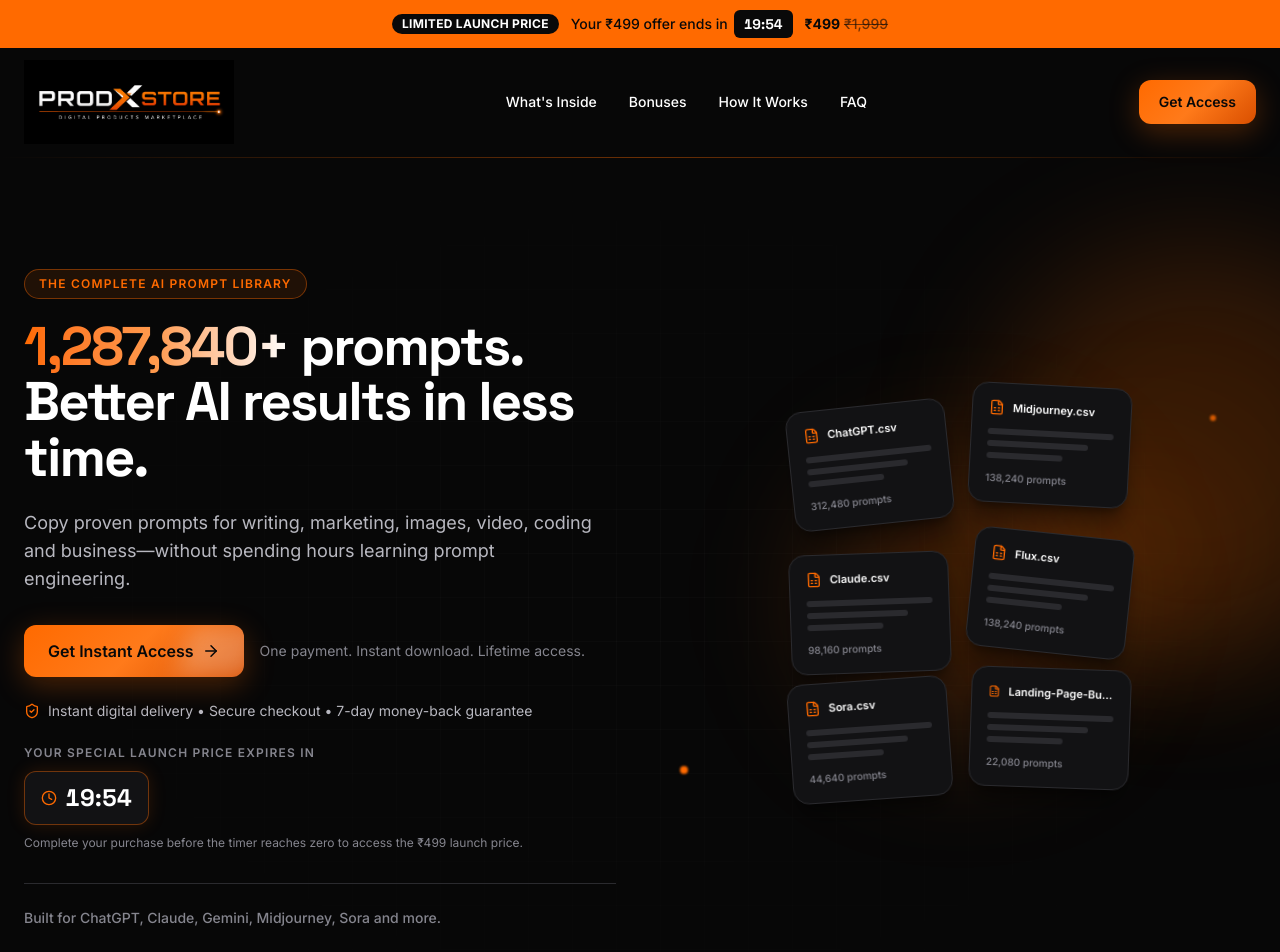
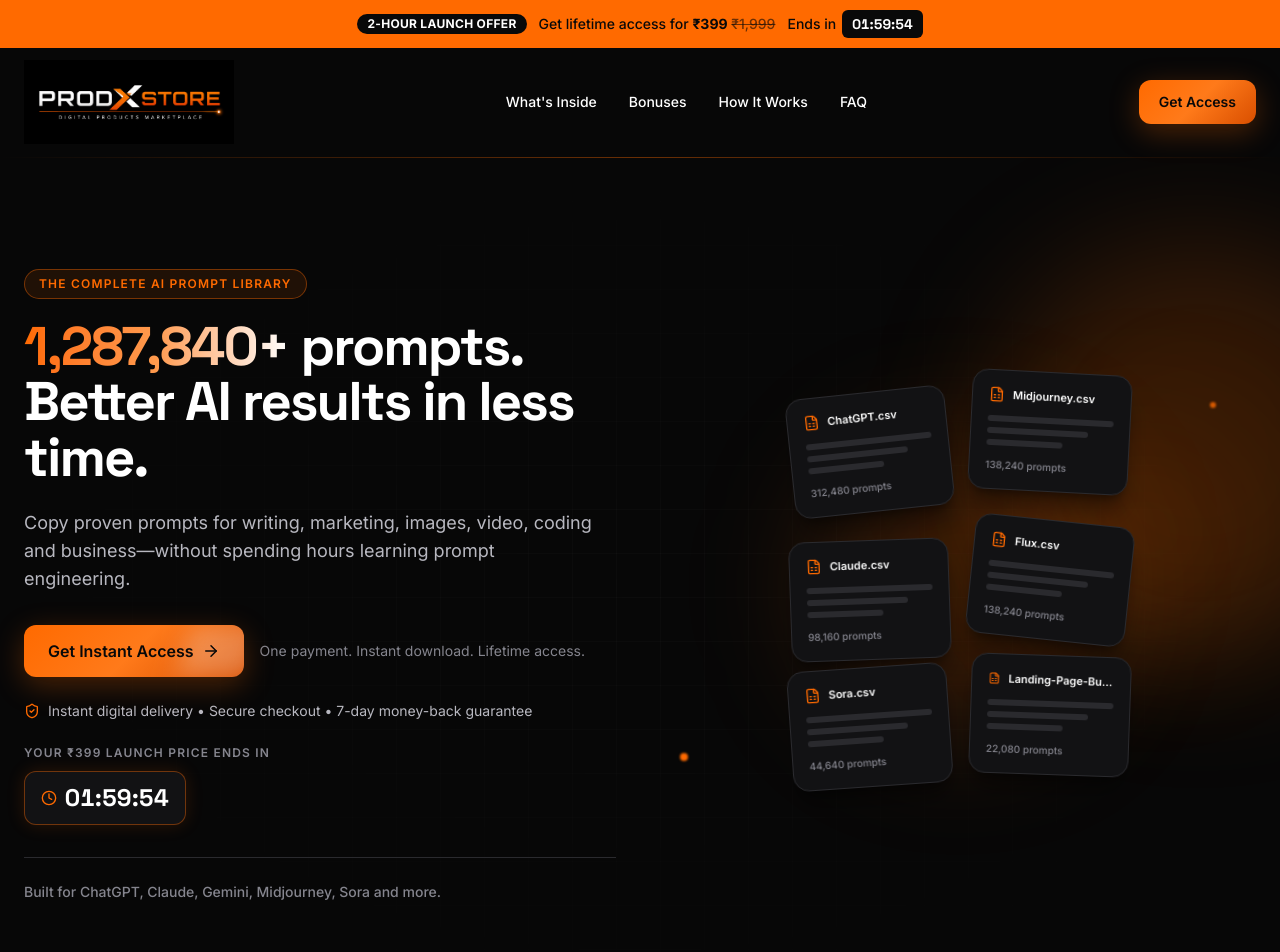
Before and after one commit to Prasannakumar14352/Mega-Prompts-Pack, a React (Vite) app: page / in a window 1280 px wide. Shown: the top 952 px of the page. Built offline with nearby package versions, Linux system fonts and the light colour scheme.

Commit message:
page updated

```diff
--- a/src/components/AnnouncementBar.tsx
+++ b/src/components/AnnouncementBar.tsx
@@ -8,23 +8,31 @@
   return (
     <div className="bg-[#FF6A00] text-[#090909] text-xs sm:text-sm">
       <div className="mx-auto flex max-w-[1280px] flex-col items-center gap-1.5 px-4 py-2.5 text-center sm:flex-row sm:flex-wrap sm:justify-center sm:gap-x-3 sm:gap-y-1">
-        <span className="inline-flex items-center rounded-full bg-[#090909] px-2.5 py-0.5 text-[10px] sm:text-xs font-bold uppercase tracking-wide text-white">
-          Limited launch price
-        </span>
-
         {isExpired ? (
-          <span className="font-medium">Your launch offer has ended</span>
+          <>
+            <span className="inline-flex items-center rounded-full bg-[#090909] px-2.5 py-0.5 text-[10px] sm:text-xs font-bold uppercase tracking-wide text-white">
+              Launch offer ended
+            </span>
+            <span className="font-medium">
+              The Mega AI Prompt Vault is still available for {PREVIOUS_PRICE}
+            </span>
+          </>
         ) : (
-          <span className="flex flex-wrap items-center justify-center gap-x-1.5 gap-y-1 font-medium">
-            <span>Your {LAUNCH_PRICE} offer ends in</span>
-            <OfferCountdown variant="inline" />
-          </span>
+          <>
+            <span className="inline-flex items-center rounded-full bg-[#090909] px-2.5 py-0.5 text-[10px] sm:text-xs font-bold uppercase tracking-wide text-white">
+              2-Hour Launch Offer
+            </span>
+            <span className="font-medium">
+              Get lifetime access for{" "}
+              <span className="font-bold">{LAUNCH_PRICE}</span>{" "}
+              <span className="text-[#090909]/60 line-through">{PREVIOUS_PRICE}</span>
+            </span>
+            <span className="flex flex-wrap items-center justify-center gap-x-1.5 gap-y-1 font-medium">
+              <span>Ends in</span>
+              <OfferCountdown variant="inline" />
+            </span>
+          </>
         )}
-
-        <span className="font-medium">
-          <span className="font-bold">{LAUNCH_PRICE}</span>{" "}
-          <span className="text-[#090909]/60 line-through">{PREVIOUS_PRICE}</span>
-        </span>
       </div>
     </div>
   );
--- a/src/components/FinalCTA.tsx
+++ b/src/components/FinalCTA.tsx
@@ -3,10 +3,9 @@
 import Button from "./ui/Button";
 import Logo from "./Logo";
 import { GridOverlay, OrangeGlow } from "./ui/Decor";
-import OfferCountdown from "./OfferCountdown";
 import { useOfferCountdown } from "../hooks/useOfferCountdown";
 import { scrollToId } from "../utils/scroll";
-import { LAUNCH_PRICE, PROMPT_COUNT } from "../config";
+import { LAUNCH_PRICE, PROMPT_COUNT, REGULAR_PRICE } from "../config";
 
 export default function FinalCTA() {
   const { isExpired } = useOfferCountdown();
@@ -31,21 +30,20 @@
             Get {PROMPT_COUNT} organized AI prompts, five premium bonus collections, lifetime
             access and free monthly updates.
           </p>
-          <div className="mt-6 flex flex-wrap items-center justify-center gap-2 text-xl font-semibold text-white">
+
+          <p className="mt-6 text-xl font-semibold text-white">
             {isExpired ? (
-              <span>The limited launch period has ended.</span>
+              <>Get complete lifetime access for {REGULAR_PRICE}.</>
             ) : (
               <>
-                <span>
-                  Your <span className="text-[#FF6A00]">{LAUNCH_PRICE}</span> launch price ends in
-                </span>
-                <OfferCountdown variant="inline" />
+                Get lifetime access for <span className="text-[#FF6A00]">{LAUNCH_PRICE}</span>{" "}
+                before your offer ends.
               </>
             )}
-          </div>
+          </p>
 
           <Button onClick={() => scrollToId("pricing")} fullWidthOnMobile className="mt-7">
-            Get Instant Access
+            {isExpired ? "View Regular Access" : "View Launch Offer"}
             <ArrowRight size={18} aria-hidden="true" />
           </Button>
 
--- a/src/components/Hero.tsx
+++ b/src/components/Hero.tsx
@@ -1,5 +1,5 @@
 import { ArrowRight, FileSpreadsheet, ShieldCheck } from "lucide-react";
-import { LAUNCH_PRICE, PROMPT_COUNT } from "../config";
+import { LAUNCH_PRICE, PREVIOUS_PRICE, PROMPT_COUNT } from "../config";
 import { scrollToId } from "../utils/scroll";
 import Badge from "./ui/Badge";
 import Button from "./ui/Button";
@@ -63,24 +63,17 @@
           </div>
 
           <div className="mt-6">
-            {!isExpired && (
-              <p className="mb-2.5 text-xs font-semibold uppercase tracking-widest text-[#85858E]">
-                Your special launch price expires in
+            {isExpired ? (
+              <p className="text-sm font-semibold text-[#B8B8C0]">
+                The launch offer has ended. Get lifetime access for {PREVIOUS_PRICE}.
               </p>
-            )}
-            <OfferCountdown
-              showIcon
-              expiredFallback={
-                <p className="text-sm font-semibold text-[#B8B8C0]">
-                  Your launch offer has ended.
+            ) : (
+              <>
+                <p className="mb-2.5 text-xs font-semibold uppercase tracking-widest text-[#85858E]">
+                  Your {LAUNCH_PRICE} launch price ends in
                 </p>
-              }
-            />
-            {!isExpired && (
-              <p className="mt-2.5 text-xs text-[#85858E]">
-                Complete your purchase before the timer reaches zero to access the {LAUNCH_PRICE}{" "}
-                launch price.
-              </p>
+                <OfferCountdown showIcon />
+              </>
             )}
           </div>
 
--- a/src/components/OfferCountdown.tsx
+++ b/src/components/OfferCountdown.tsx
@@ -1,4 +1,3 @@
-import { useMemo } from "react";
 import type { ReactNode } from "react";
 import { Clock } from "lucide-react";
 import { useOfferCountdown } from "../hooks/useOfferCountdown";
@@ -9,8 +8,12 @@
   variant?: Variant;
   className?: string;
   showIcon?: boolean;
-  /** Rendered once this visitor's 20-minute offer has expired. */
+  /** Rendered once this visitor's launch offer has expired. */
   expiredFallback?: ReactNode;
+}
+
+function unit(value: number, singular: string): string {
+  return `${value} ${singular}${value === 1 ? "" : "s"}`;
 }
 
 export default function OfferCountdown({
@@ -19,19 +22,11 @@
   showIcon = false,
   expiredFallback,
 }: OfferCountdownProps) {
-  const { minutes, seconds, isExpired, formattedTime } = useOfferCountdown();
-
-  // Recomputed on every tick, but the string only actually changes once a
-  // minute (seconds are omitted) so screen readers aren't interrupted every second.
-  const srSummary = useMemo(() => {
-    if (isExpired) return "Your launch offer has ended.";
-    return `${minutes} minute${minutes === 1 ? "" : "s"} and ${seconds} second${
-      seconds === 1 ? "" : "s"
-    } remaining in your launch offer.`;
-    // eslint-disable-next-line react-hooks/exhaustive-deps
-  }, [minutes, isExpired]);
+  const { hours, minutes, seconds, isExpired, formattedTime } = useOfferCountdown();
 
   if (isExpired) {
+    // The transition to expired is the only moment worth announcing —
+    // aria-live is intentionally not used on the ticking countdown below.
     return (
       <div className={className} role="status" aria-live="polite">
         {expiredFallback ?? (
@@ -41,18 +36,29 @@
     );
   }
 
+  const accessibleLabel = `${unit(hours, "hour")}, ${unit(minutes, "minute")} and ${unit(
+    seconds,
+    "second"
+  )} remaining in your launch offer.`;
+
   return (
-    <div className={`inline-flex items-center ${className}`}>
-      <span className="sr-only" aria-live="polite" aria-atomic="true">
-        {srSummary}
-      </span>
-      <div aria-hidden="true">
+    <div
+      className={`inline-flex items-center ${className}`}
+      role="timer"
+      aria-label={accessibleLabel}
+    >
       {variant === "inline" ? (
-          <span className="inline-flex items-center gap-1.5 rounded-md bg-[#090909] px-2.5 py-1 font-heading text-sm font-bold tabular-nums text-white">
+        <span
+          aria-hidden="true"
+          className="inline-flex items-center gap-1.5 rounded-md bg-[#090909] px-2.5 py-1 font-heading text-sm font-bold tabular-nums text-white"
+        >
           {formattedTime}
         </span>
       ) : (
-          <div className="inline-flex items-center gap-2 rounded-xl border border-[#FF6A00]/40 bg-[#121214] px-4 py-2.5 shadow-[0_0_18px_rgba(255,106,0,0.15)]">
+        <div
+          aria-hidden="true"
+          className="inline-flex items-center gap-2 rounded-xl border border-[#FF6A00]/40 bg-[#121214] px-4 py-2.5 shadow-[0_0_18px_rgba(255,106,0,0.15)]"
+        >
           {showIcon && <Clock size={16} className="text-[#FF6A00]" aria-hidden="true" />}
           <span className="font-heading tabular-nums text-xl sm:text-2xl font-bold text-white">
             {formattedTime}
@@ -60,6 +66,5 @@
         </div>
       )}
     </div>
-    </div>
   );
 }
--- a/src/components/Pricing.tsx
+++ b/src/components/Pricing.tsx
@@ -6,13 +6,14 @@
 import { OrangeGlow } from "./ui/Decor";
 import { useOfferCountdown } from "../hooks/useOfferCountdown";
 import {
-  EXPIRED_PRICE,
   LAUNCH_BUY_LINK,
   LAUNCH_PRICE,
   PROMPT_COUNT,
   REGULAR_BUY_LINK,
+  REGULAR_PRICE,
+  SUPPORT_EMAIL,
   TOTAL_VALUE,
-  isBuyLinkConfigured,
+  isValidCheckoutLink,
 } from "../config";
 
 const VALUE_ITEMS = [
@@ -35,22 +36,13 @@
 export default function Pricing() {
   const { isExpired } = useOfferCountdown();
 
-  const displayedPrice = isExpired ? EXPIRED_PRICE : LAUNCH_PRICE;
+  const activePrice = isExpired ? REGULAR_PRICE : LAUNCH_PRICE;
   const activeBuyLink = isExpired ? REGULAR_BUY_LINK : LAUNCH_BUY_LINK;
-  const regularLinkReady = isBuyLinkConfigured(REGULAR_BUY_LINK);
-  const purchaseBlocked = isExpired && !regularLinkReady;
-  const buttonLabel = isExpired ? `Get Access for ${EXPIRED_PRICE}` : "Get Instant Access";
+  const activeButtonText = isExpired ? `Get Access for ${REGULAR_PRICE}` : `Get Instant Access for ${LAUNCH_PRICE}`;
+  const linkReady = isValidCheckoutLink(activeBuyLink);
 
   const handlePurchase = () => {
-    if (purchaseBlocked) return;
-
-    if (!isBuyLinkConfigured(activeBuyLink)) {
-      // eslint-disable-next-line no-console
-      console.warn(
-        "PRODXSTORE: The active Razorpay link is still a placeholder. Update LAUNCH_BUY_LINK / REGULAR_BUY_LINK in src/config.ts with your live checkout URLs before publishing."
-      );
-      return;
-    }
+    if (!linkReady) return;
     window.location.href = activeBuyLink;
   };
 
@@ -62,7 +54,7 @@
         <Reveal className="mx-auto max-w-xl rounded-3xl bg-[linear-gradient(135deg,#FF6A00_0%,#FF7A1A_50%,#D94F00_100%)] p-[1.5px] shadow-[0_30px_90px_rgba(255,106,0,0.22)]">
           <div className="rounded-3xl bg-[#070707] p-6 sm:p-10">
             <div className="flex justify-center">
-              <Badge>Limited Launch Offer</Badge>
+              <Badge>{isExpired ? "Regular Access" : "2-Hour Launch Offer"}</Badge>
             </div>
 
             <h2 className="mt-5 text-center font-heading text-2xl sm:text-3xl font-bold text-white">
@@ -91,57 +83,68 @@
                 {isExpired ? "Regular price" : "Launch price"}
               </p>
               <p className="mt-1 font-heading text-6xl font-extrabold text-[#FF6A00]">
-                {displayedPrice}
+                {activePrice}
               </p>
               <p className="mt-2 text-sm text-[#B8B8C0]">One-time payment. No subscription.</p>
             </div>
 
             <div className="mt-8 text-center">
-              {!isExpired && (
-                <p className="mb-3 text-xs font-semibold uppercase tracking-widest text-[#85858E]">
-                  Your {LAUNCH_PRICE} launch offer expires in
-                </p>
+              {isExpired ? (
+                <>
+                  <p className="text-sm font-semibold text-[#B8B8C0]">
+                    Your 2-hour launch offer has ended.
+                  </p>
+                  <p className="mt-2 text-xs text-[#85858E]">
+                    You can still purchase the complete Mega AI Prompt Vault with lifetime access.
+                  </p>
+                </>
+              ) : (
+                <>
+                  <p className="mb-3 text-xs font-semibold uppercase tracking-widest text-[#85858E]">
+                    Your {LAUNCH_PRICE} launch offer ends in
+                  </p>
+                  <OfferCountdown className="justify-center" />
+                  <p className="mt-3 text-xs text-[#85858E]">
+                    Complete your purchase before the countdown reaches zero to lock in the launch
+                    price.
+                  </p>
+                </>
               )}
-              <OfferCountdown
-                className="justify-center"
-                expiredFallback={
-                  <p className="text-sm font-semibold text-[#B8B8C0]">
-                    Your 20-minute launch offer has ended.
-                  </p>
-                }
-              />
             </div>
 
-            {purchaseBlocked ? (
+            {linkReady ? (
+              <Button
+                onClick={handlePurchase}
+                aria-label={`${activeButtonText} — proceed to secure checkout`}
+                className="mt-6 w-full"
+              >
+                {activeButtonText}
+                <ArrowRight size={18} aria-hidden="true" />
+              </Button>
+            ) : (
               <>
                 <Button disabled aria-disabled="true" className="mt-6 w-full">
-                  {buttonLabel}
+                  {activeButtonText}
                 </Button>
                 <p className="mt-3 text-center text-xs text-[#F59E0B]">
-                  Regular-price checkout is being updated. Contact support for access.
+                  Regular-price checkout is temporarily unavailable.
+                </p>
+                <p className="mt-1 text-center text-xs text-[#85858E]">
+                  Email{" "}
+                  <a
+                    href={`mailto:${SUPPORT_EMAIL}`}
+                    className="font-medium text-[#FF6A00] hover:underline"
+                  >
+                    {SUPPORT_EMAIL}
+                  </a>{" "}
+                  for access.
                 </p>
               </>
-            ) : (
-              <Button
-                onClick={handlePurchase}
-                aria-label={`${buttonLabel} — proceed to secure checkout`}
-                className="mt-6 w-full"
-              >
-                {buttonLabel}
-                <ArrowRight size={18} aria-hidden="true" />
-              </Button>
             )}
 
             <p className="mt-3 text-center text-xs text-[#85858E]">
               Instant download • Secure payment • 7-day money-back guarantee
             </p>
-
-            {!isExpired && (
-              <p className="mt-4 text-center text-xs text-[#85858E]">
-                Your {LAUNCH_PRICE} price is a limited launch offer and may increase after your
-                20-minute session timer ends.
-              </p>
-            )}
 
             <div className="mt-6 flex flex-wrap justify-center gap-2">
               {INCLUDED_CHIPS.map((chip) => (
--- a/src/components/StickyMobileCTA.tsx
+++ b/src/components/StickyMobileCTA.tsx
@@ -2,7 +2,7 @@
 import { scrollToId } from "../utils/scroll";
 import Button from "./ui/Button";
 import { useOfferCountdown } from "../hooks/useOfferCountdown";
-import { EXPIRED_PRICE, LAUNCH_PRICE } from "../config";
+import { LAUNCH_PRICE, REGULAR_PRICE } from "../config";
 
 export default function StickyMobileCTA() {
   const [pricingVisible, setPricingVisible] = useState(false);
@@ -43,10 +43,10 @@
       <div className="flex items-center justify-between gap-3 px-4 py-3">
         <div className="min-w-0">
           <span className="block text-lg font-bold text-[#FF6A00]">
-            {isExpired ? EXPIRED_PRICE : LAUNCH_PRICE}
+            {isExpired ? REGULAR_PRICE : LAUNCH_PRICE}
           </span>
           <span className="block truncate text-[11px] font-medium text-[#85858E]">
-            {isExpired ? "Offer ended" : `${formattedTime} remaining`}
+            {isExpired ? "Regular access" : `${formattedTime} remaining`}
           </span>
         </div>
         <Button
--- a/src/config.ts
+++ b/src/config.ts
@@ -6,12 +6,10 @@
 // Replace this value with the live Razorpay Payment Page, Gumroad or checkout URL before publishing.
 export const BUY_LINK: string = "https://rzp.io/rzp/Kx9tgGJ";
 
-export const LAUNCH_PRICE = "₹499";
+export const LAUNCH_PRICE = "₹399";
 export const PREVIOUS_PRICE = "₹1,999";
-// Regular (pre-launch) price — same value as PREVIOUS_PRICE, kept as one source of truth.
+// Regular (post-launch) price — same value as PREVIOUS_PRICE, kept as one source of truth.
 export const REGULAR_PRICE = PREVIOUS_PRICE;
-// Price shown once a visitor's 20-minute session offer has expired — same value as PREVIOUS_PRICE.
-export const EXPIRED_PRICE = PREVIOUS_PRICE;
 export const TOTAL_VALUE = "₹4,499";
 export const SUPPORT_EMAIL = "Prodxstoresupport@gmail.com";
 export const PRODUCT_NAME = "The Mega AI Prompt Vault";
@@ -21,16 +19,16 @@
 // ------------------------------------------------------------
 // Visitor-session launch-offer timer
 // ------------------------------------------------------------
-// Each visitor gets their own 20-minute countdown starting the first time they
+// Each visitor gets their own 2-hour countdown starting the first time they
 // open this website in their browser. It is stored in localStorage so it
 // survives refreshes and reopened tabs, but it is specific to that visitor —
 // it is not a single global deadline shared by every visitor.
-export const OFFER_DURATION_MINUTES = 20;
-export const OFFER_STORAGE_KEY = "prodxstore_offer_expiry";
+export const OFFER_DURATION_MS = 2 * 60 * 60 * 1000;
+export const OFFER_STORAGE_KEY = "prodxstore_launch_offer_expiry";
 
-// The launch and regular Razorpay links must be configured with matching payment amounts before publishing.
+// Each Razorpay link must be configured with the same amount displayed on the landing page.
 export const LAUNCH_BUY_LINK: string = BUY_LINK;
-export const REGULAR_BUY_LINK: string = "YOUR_RAZORPAY_₹1999_LINK";
+export const REGULAR_BUY_LINK: string = "PASTE_YOUR_1999_RAZORPAY_PAYMENT_LINK_HERE";
 
 // Replace # with published legal-policy URLs before running paid advertisements.
 export const TERMS_LINK = "#";
@@ -40,13 +38,15 @@
 
 export const BRAND_NAME = "PRODXSTORE";
 
-const UNCONFIGURED_LINK_VALUES = new Set([
-  "YOUR_RAZORPAY_OR_GUMROAD_LINK",
-  "CURRENT_RAZORPAY_₹399_LINK",
-  "YOUR_RAZORPAY_₹1999_LINK",
-  "",
-]);
+/** Rejects placeholder values and anything that isn't a real http(s) URL. */
+export function isValidCheckoutLink(link: string): boolean {
+  const value = link.trim();
 
-export function isBuyLinkConfigured(link: string = BUY_LINK): boolean {
-  return !UNCONFIGURED_LINK_VALUES.has(link.trim());
+  return (
+    value.length > 0 &&
+    value !== "#" &&
+    !value.includes("PASTE_YOUR") &&
+    !value.includes("YOUR_RAZORPAY") &&
+    /^https?:\/\//i.test(value)
+  );
 }
--- a/src/hooks/useOfferCountdown.ts
+++ b/src/hooks/useOfferCountdown.ts
@@ -1,7 +1,8 @@
 import { useEffect, useState } from "react";
-import { OFFER_DURATION_MINUTES, OFFER_STORAGE_KEY } from "../config";
+import { OFFER_DURATION_MS, OFFER_STORAGE_KEY } from "../config";
 
 export interface OfferCountdownState {
+  hours: number;
   minutes: number;
   seconds: number;
   totalMilliseconds: number;
@@ -9,16 +10,18 @@
   formattedTime: string;
 }
 
-const DURATION_MS = OFFER_DURATION_MINUTES * 60 * 1000;
+function pad(value: number): string {
+  return value.toString().padStart(2, "0");
+}
 
 /**
- * Reads this visitor's stored offer-expiry timestamp, or creates one (now + 20
- * minutes) on their first visit. Safe to call during SSR/before `window`
+ * Reads this visitor's stored offer-expiry timestamp, or creates one (now + 2
+ * hours) on their first visit. Safe to call during SSR/before `window`
  * exists — falls back to an in-memory expiry that isn't persisted.
  */
 function readOrCreateExpiry(): number {
   if (typeof window === "undefined") {
-    return Date.now() + DURATION_MS;
+    return Date.now() + OFFER_DURATION_MS;
   }
 
   try {
@@ -34,12 +37,12 @@
   } catch {
     // localStorage unavailable (private browsing, blocked storage, etc.) —
     // fall through and use an in-memory expiry for this render only.
-    return Date.now() + DURATION_MS;
+    return Date.now() + OFFER_DURATION_MS;
   }
 
   // No stored timestamp at all — this is a new visitor/browser, so start a
-  // fresh 20-minute offer.
-  const fresh = Date.now() + DURATION_MS;
+  // fresh 2-hour offer.
+  const fresh = Date.now() + OFFER_DURATION_MS;
   try {
     window.localStorage.setItem(OFFER_STORAGE_KEY, String(fresh));
   } catch {
@@ -50,20 +53,22 @@
 
 function computeState(expiryMs: number): OfferCountdownState {
   const totalMilliseconds = Math.max(0, expiryMs - Date.now());
-  const minutes = Math.floor(totalMilliseconds / 60000);
-  const seconds = Math.floor((totalMilliseconds % 60000) / 1000);
+  const hours = Math.floor(totalMilliseconds / 3_600_000);
+  const minutes = Math.floor((totalMilliseconds % 3_600_000) / 60_000);
+  const seconds = Math.floor((totalMilliseconds % 60_000) / 1_000);
 
   return {
+    hours,
     minutes,
     seconds,
     totalMilliseconds,
     isExpired: totalMilliseconds <= 0,
-    formattedTime: `${minutes}:${seconds.toString().padStart(2, "0")}`,
+    formattedTime: `${pad(hours)}:${pad(minutes)}:${pad(seconds)}`,
   };
 }
 
 /**
- * A 20-minute launch-offer countdown scoped to this visitor's browser. The
+ * A 2-hour launch-offer countdown scoped to this visitor's browser. The
  * expiry is created on first visit and persisted in localStorage, so
  * refreshing the page or reopening the tab continues the same countdown
  * instead of resetting it. Every component calling this hook reads the same
@@ -87,14 +92,14 @@
   return state;
 }
 
+// To test a new visitor session locally, remove the prodxstore_launch_offer_expiry localStorage entry.
 /**
  * Development-only helper: clears this visitor's stored offer expiry and
- * reloads the page so a fresh 20-minute countdown starts. Developers can also
- * clear it manually via devtools: localStorage.removeItem("prodxstore_offer_expiry").
- * Never wire this to a visible button or expose it to real visitors.
+ * reloads the page so a fresh 2-hour countdown starts. Never wire this to a
+ * visible button or expose it to real visitors.
  */
 export function resetOfferTimerForTesting(): void {
-  if (typeof window !== "undefined") {
+  if (typeof window !== "undefined" && import.meta.env.DEV) {
     window.localStorage.removeItem(OFFER_STORAGE_KEY);
     window.location.reload();
   }
--- a/src/main.tsx
+++ b/src/main.tsx
@@ -5,7 +5,7 @@
 import { resetOfferTimerForTesting } from './hooks/useOfferCountdown'
 
 // Dev-only: lets developers run `resetOfferTimer()` in the browser console to
-// clear this visitor's stored offer expiry and reload with a fresh 20-minute
+// clear this visitor's stored offer expiry and reload with a fresh 2-hour
 // timer. Never exposed in production and never wired to a visible button.
 if (import.meta.env.DEV) {
   (window as typeof window & { resetOfferTimer?: () => void }).resetOfferTimer =
```
Also changed, not shown: ChatGPT Image Jul 30, 2026, 11_04_42 PM.png (added). Lines whose indentation alone changed are shown as unchanged.
